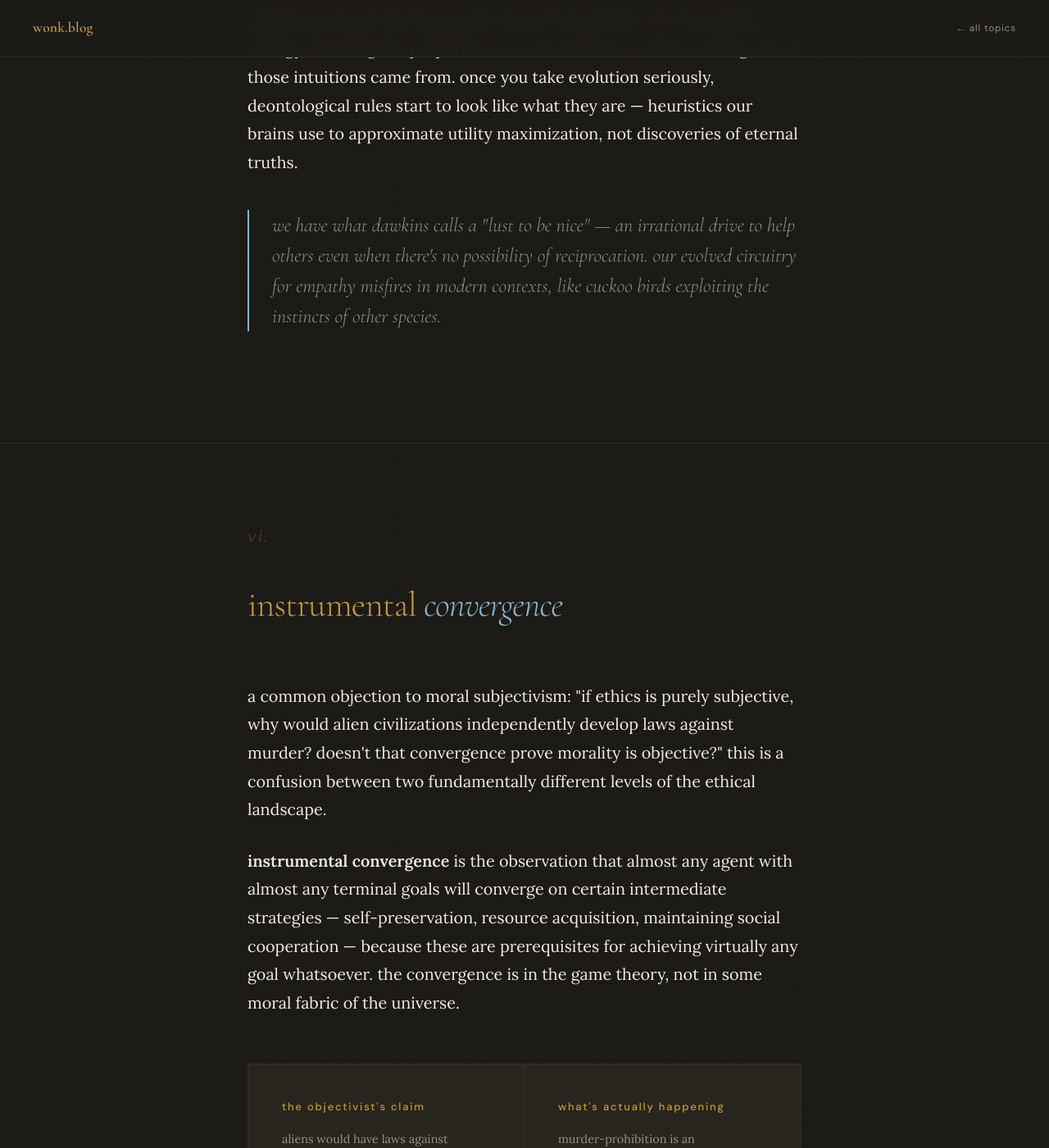
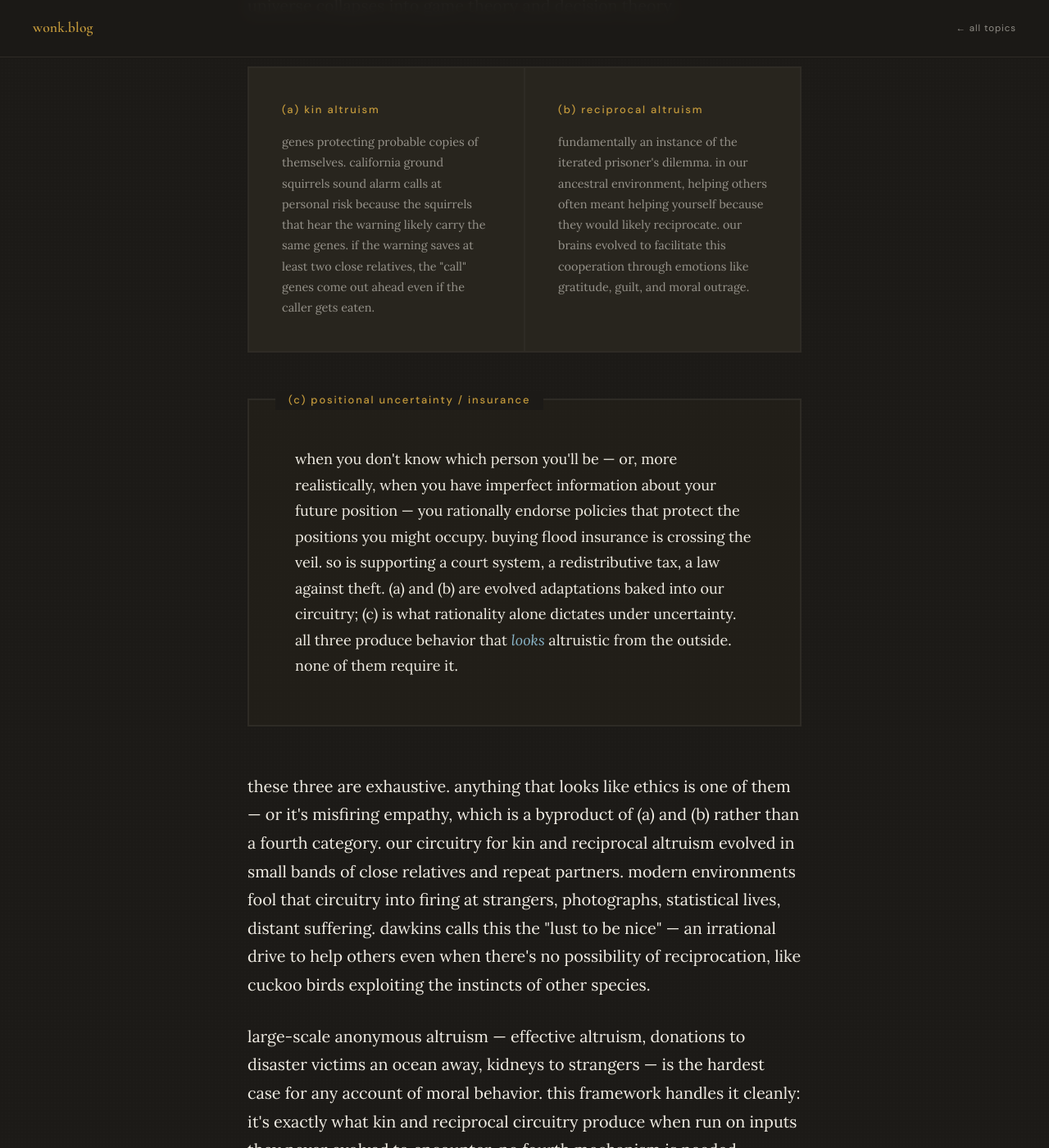
Before and after one commit to ClayShentrup/wonk.blog, a Jekyll site: the page built from _articles/ethics.html, in a window 1280 px wide and 1400 px high, scrolled down 8597 px. Shown: the whole window at 82% size. Built offline with Jekyll 4.4.1, drawn with Linux system fonts in a browser that asks for light colours; some of the changed text lies outside the part shown.

Commit message:
Reframe ethics piece around three exhaustive altruism mechanisms
Make the veil of ignorance explanatory rather than normative, add the
positional-uncertainty/insurance mechanism as (c), and treat misfiring
empathy as a byproduct of kin and reciprocal circuitry rather than a
fourth category. Add the spectrum point so the framework predicts moral
disagreement instead of trying to resolve it.

Co-Authored-By: Claude Opus 4.7 (1M context) <noreply@anthropic.com>

```diff
--- a/_articles/ethics.html
+++ b/_articles/ethics.html
@@ -14,7 +14,7 @@ year: 2025
       <a href="#veil" class="link-list-item"><span><span class="u-accent u-italic u-small">ii. </span>behind the veil</span><span class="arrow">↓</span></a>
       <a href="#sovereignty" class="link-list-item"><span><span class="u-accent u-italic u-small">iii. </span>the preference sovereignty principle</span><span class="arrow">↓</span></a>
       <a href="#origins" class="link-list-item"><span><span class="u-accent u-italic u-small">iv. </span>four billion years of selfishness</span><span class="arrow">↓</span></a>
-      <a href="#altruism" class="link-list-item"><span><span class="u-accent u-italic u-small">v. </span>the two altruisms</span><span class="arrow">↓</span></a>
+      <a href="#altruism" class="link-list-item"><span><span class="u-accent u-italic u-small">v. </span>the three altruisms</span><span class="arrow">↓</span></a>
       <a href="#convergence" class="link-list-item"><span><span class="u-accent u-italic u-small">vi. </span>instrumental convergence</span><span class="arrow">↓</span></a>
       <a href="#psychopaths" class="link-list-item"><span><span class="u-accent u-italic u-small">vii. </span>psychopath island</span><span class="arrow">↓</span></a>
       <a href="#heuristics" class="link-list-item"><span><span class="u-accent u-italic u-small">viii. </span>rules, virtues, and other heuristics</span><span class="arrow">↓</span></a>
@@ -53,7 +53,11 @@ year: 2025
 
     <p>the answer becomes obvious. you'd vote for "pull the lever" because you have a 5-in-6 chance of being among the five saved versus only a 1-in-6 chance of being the one killed. any rational person, not knowing their position, would choose the rule that maximizes their expected survival.</p>
 
-    <p>the math is trivial. and the moral intuition that seemed so compelling — <em class="text-emphasis">don't actively cause a death</em> — suddenly looks like an irrational bias. this illustrates the core insight of utilitarian contractualism: ethical principles are those that rational people would agree to from behind a veil of ignorance about their own position.</p>
+    <p>the math is trivial. and the moral intuition that seemed so compelling — <em class="text-emphasis">don't actively cause a death</em> — suddenly looks like an irrational bias. this is the operating logic of what i'll call utilitarian contractualism: ethical principles are simply those that self-interested agents endorse from behind the veil.</p>
+
+    <p>but it's important to be clear about what the veil <em class="text-emphasis">is</em>. the veil isn't a device for finding moral truth. it's an <em class="text-emphasis">explanation</em> of what self-interested agents endorse when they face uncertainty about their own position. buying flood insurance <em class="text-emphasis">is</em> crossing the veil. so is supporting a court system, a tax that funds emergency services, a law against theft. each of these is a policy you'd want even if you cared about no one but yourself — because you don't know whether you'll be the burglar or the burgled, the rescuer or the rescued.</p>
+
+    <p>and the veil is not binary. you don't either know your position or fail to. every agent sits somewhere on a spectrum of positional uncertainty, and their expected-utility calculation depends on where. for the trolley case, every reasonable point on that spectrum yields the same vote, because 5-to-1 swamps almost any prior. but for closer cases — a thousand mild headaches against one severe migraine, say — different points on the spectrum yield genuinely different answers. the framework <em class="text-emphasis">predicts</em> moral disagreement of exactly this shape rather than failing to resolve it. there is no single right answer to the aggregation problem; there are only individual answers, each consistent with preference sovereignty given that person's actual uncertainty.</p>
 
     <div class="box-highlight">
       <p class="section-label">rawls's critical error</p>
@@ -110,28 +114,32 @@ year: 2025
 <div class="doc-section" id="altruism">
   <div class="container">
     <p class="section-label u-italic u-faint">v.</p>
-    <h2>the two <em class="text-emphasis">altruisms</em></h2>
+    <h2>the three <em class="text-emphasis">altruisms</em></h2>
 
-    <p>there are two fundamental types of apparent altruism in nature, and both are perfectly explained by genetic self-interest.</p>
+    <p>there are three exhaustive mechanisms that explain everything that <em class="text-emphasis">looks like</em> altruism. once you see them, the apparent moral fabric of the universe collapses into game theory and decision theory.</p>
 
     <div class="fork">
       <div class="fork-side">
-        <h4>kin altruism</h4>
+        <h4>(a) kin altruism</h4>
         <p>genes protecting probable copies of themselves. california ground squirrels sound alarm calls at personal risk because the squirrels that hear the warning likely carry the same genes. if the warning saves at least two close relatives, the "call" genes come out ahead even if the caller gets eaten.</p>
       </div>
       <div class="fork-side">
-        <h4>reciprocal altruism</h4>
+        <h4>(b) reciprocal altruism</h4>
         <p>fundamentally an instance of the iterated prisoner's dilemma. in our ancestral environment, helping others often meant helping yourself because they would likely reciprocate. our brains evolved to facilitate this cooperation through emotions like gratitude, guilt, and moral outrage.</p>
       </div>
     </div>
 
+    <div class="box-labeled" data-label="(c) positional uncertainty / insurance">
+      when you don't know which person you'll be — or, more realistically, when you have imperfect information about your future position — you rationally endorse policies that protect the positions you might occupy. buying flood insurance is crossing the veil. so is supporting a court system, a redistributive tax, a law against theft. (a) and (b) are evolved adaptations baked into our circuitry; (c) is what rationality alone dictates under uncertainty. all three produce behavior that <em class="text-emphasis">looks</em> altruistic from the outside. none of them require it.
+    </div>
+
+    <p>these three are exhaustive. anything that looks like ethics is one of them — or it's misfiring empathy, which is a byproduct of (a) and (b) rather than a fourth category. our circuitry for kin and reciprocal altruism evolved in small bands of close relatives and repeat partners. modern environments fool that circuitry into firing at strangers, photographs, statistical lives, distant suffering. dawkins calls this the "lust to be nice" — an irrational drive to help others even when there's no possibility of reciprocation, like cuckoo birds exploiting the instincts of other species.</p>
+
+    <p>large-scale anonymous altruism — effective altruism, donations to disaster victims an ocean away, kidneys to strangers — is the hardest case for any account of moral behavior. this framework handles it cleanly: it's exactly what kin and reciprocal circuitry produce when run on inputs they never evolved to encounter. no fourth mechanism is needed.</p>
+
     <p>recent work in evolutionary psychology has formalized this further. researchers like jean-baptiste andré and nicolas baumard have shown that human moral cognition is well-described by nash bargaining — maximizing the product of both parties' gains. evolution built us to intuitively calculate not just our own benefit but others' benefits and opportunity costs, because people who signal cooperation get selected as partners while defectors get excluded.</p>
 
     <p>moral philosophy has largely proceeded in ignorance of evolutionary biology, debating the properties of moral intuitions without asking where those intuitions came from. once you take evolution seriously, deontological rules start to look like what they are — heuristics our brains use to approximate utility maximization, not discoveries of eternal truths.</p>
-
-    <blockquote class="pull-quote">
-      we have what dawkins calls a "lust to be nice" — an irrational drive to help others even when there's no possibility of reciprocation. our evolved circuitry for empathy misfires in modern contexts, like cuckoo birds exploiting the instincts of other species.
-    </blockquote>
   </div>
 </div>
 
```
